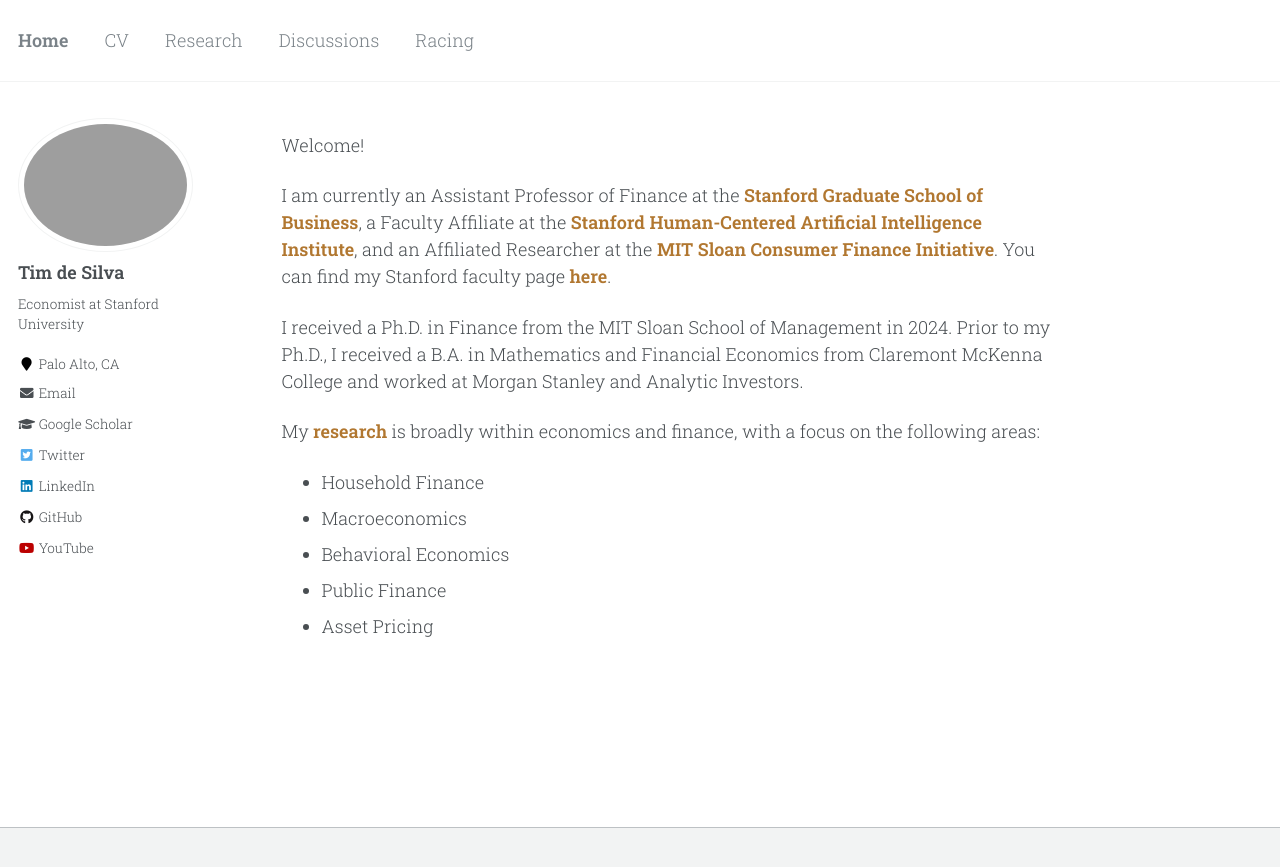
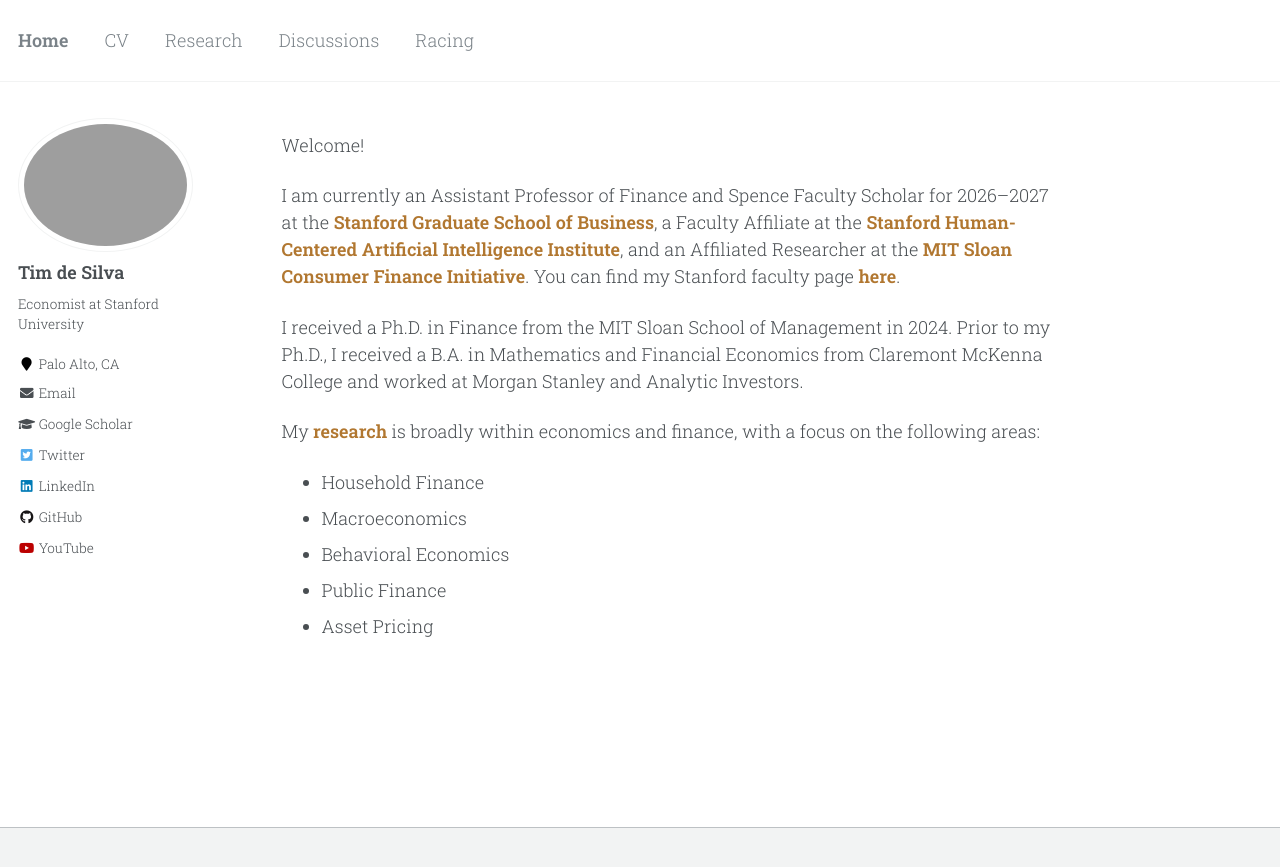
Before and after one commit to timhdesilva/timhdesilva.github.io, a Jekyll site: the page built from _pages/about.html, in a window 1280 px wide. Shown: the top 867 px of the page. Built offline with Jekyll 4.4.1, drawn with Linux system fonts in a browser that asks for light colours.

Commit message:
Add Spence Faculty Scholar award

```diff
--- a/_pages/about.html
+++ b/_pages/about.html
@@ -12,7 +12,7 @@ redirect_from:
   Welcome!
 </p>
 <p>
-  I am currently an Assistant Professor of Finance at the <a style="text-decoration:none; color:rgb(177, 119, 48); font-weight:bold" href="https://www.gsb.stanford.edu/">Stanford Graduate School of Business</a>, a Faculty Affiliate at the <a style="text-decoration:none; color:rgb(177, 119, 48); font-weight:bold" href="https://hai.stanford.edu/">Stanford Human-Centered Artificial Intelligence Institute</a>, and an Affiliated Researcher at the <a style="text-decoration:none; color:rgb(177, 119, 48); font-weight:bold" href="https://mitsloan.mit.edu/cfi/about-us-consumer-finance-initiative">MIT Sloan Consumer Finance Initiative</a>. You can find my Stanford faculty page <a style="text-decoration:none; color:rgb(177, 119, 48); font-weight:bold" href="https://www.gsb.stanford.edu/faculty-research/faculty/tim-de-silva#about">here</a>.
+  I am currently an Assistant Professor of Finance and Spence Faculty Scholar for 2026–2027 at the <a style="text-decoration:none; color:rgb(177, 119, 48); font-weight:bold" href="https://www.gsb.stanford.edu/">Stanford Graduate School of Business</a>, a Faculty Affiliate at the <a style="text-decoration:none; color:rgb(177, 119, 48); font-weight:bold" href="https://hai.stanford.edu/">Stanford Human-Centered Artificial Intelligence Institute</a>, and an Affiliated Researcher at the <a style="text-decoration:none; color:rgb(177, 119, 48); font-weight:bold" href="https://mitsloan.mit.edu/cfi/about-us-consumer-finance-initiative">MIT Sloan Consumer Finance Initiative</a>. You can find my Stanford faculty page <a style="text-decoration:none; color:rgb(177, 119, 48); font-weight:bold" href="https://www.gsb.stanford.edu/faculty-research/faculty/tim-de-silva#about">here</a>.
 </p>
 <p>
   I received a Ph.D. in Finance from the MIT Sloan School of Management in 2024. Prior to my Ph.D., I received a B.A. in Mathematics and Financial Economics from Claremont McKenna College and worked at Morgan Stanley and Analytic Investors.
```
Also changed, not shown: 2 other files.
